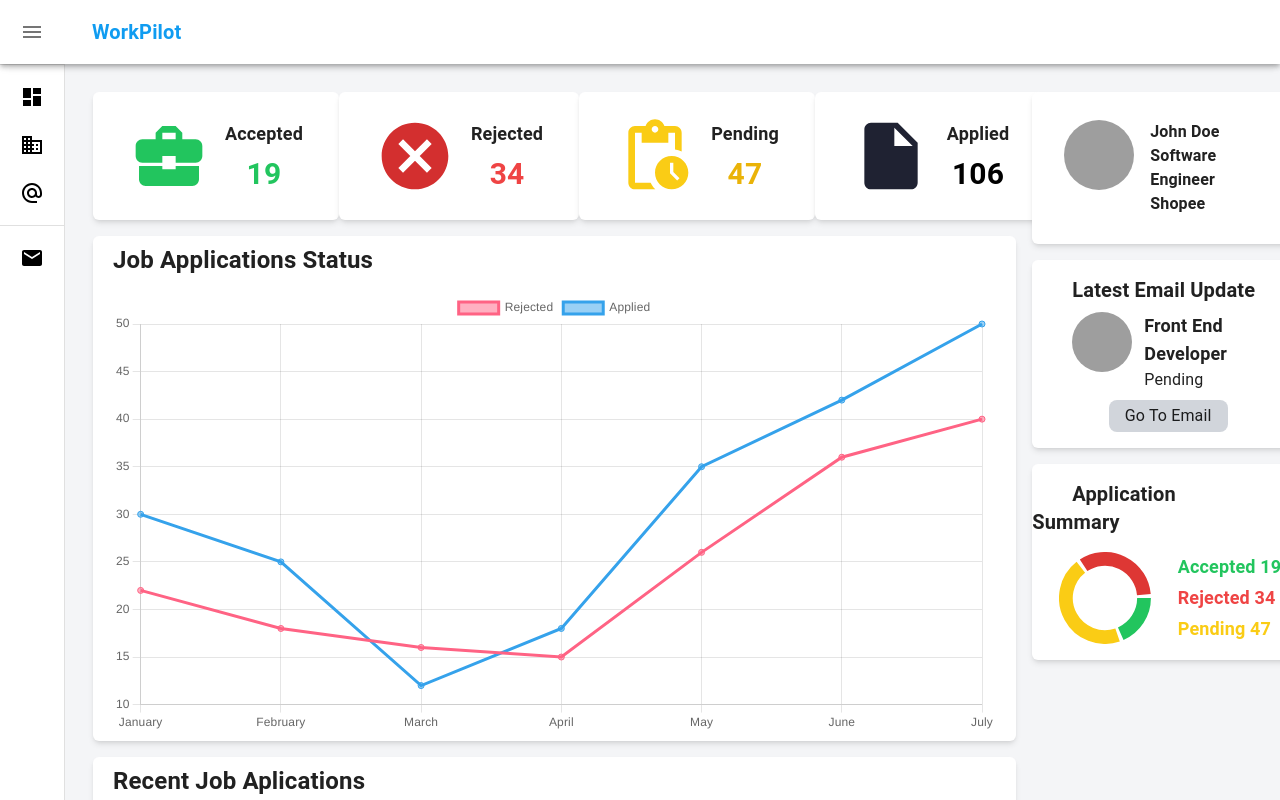
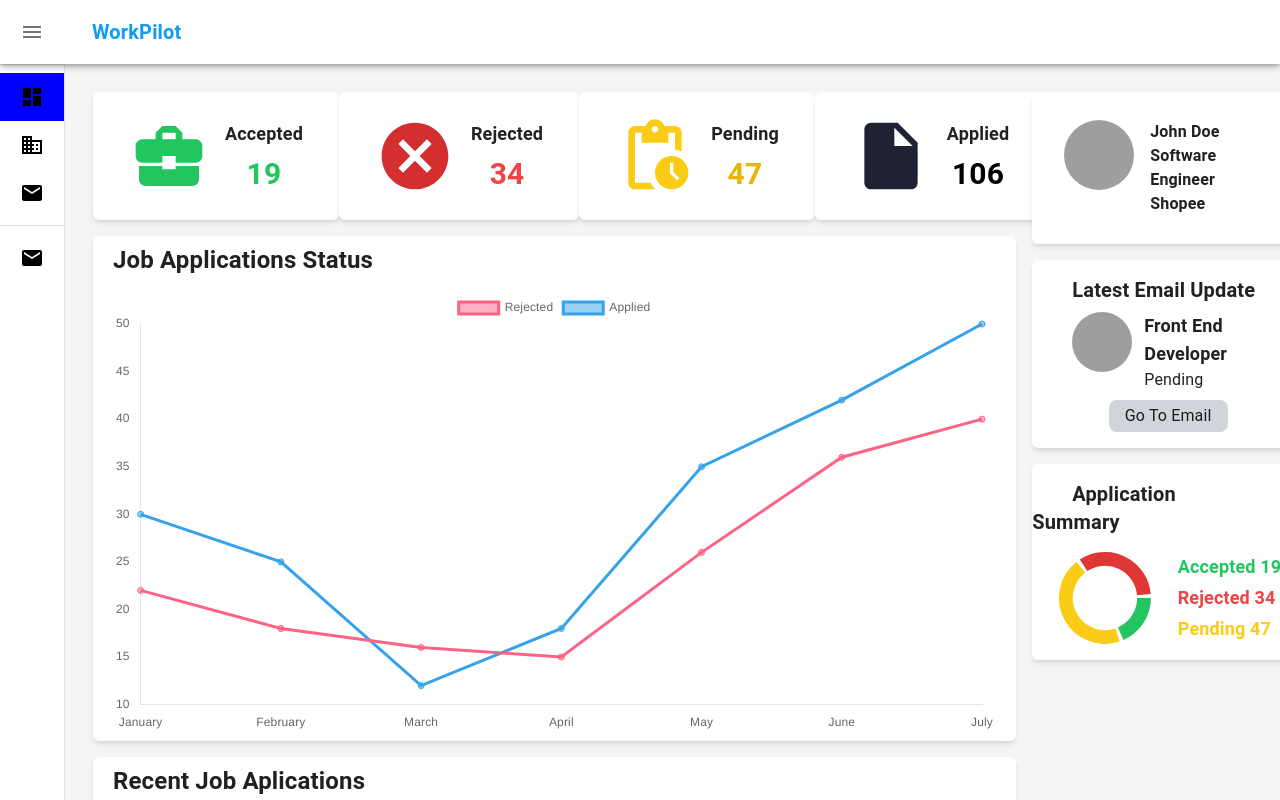
Before and after one commit to swankyhacker/work-pilot, a React (Create React App) app: page / in a window 1280 px wide. Shown: the top 800 px of the page. Built offline with nearby package versions, Linux system fonts and the light colour scheme; grey boxes are pictures that could not be loaded.

Commit message:
Fix inconsistencies

```diff
--- a/src/components/Dashboard/LineChart.js
+++ b/src/components/Dashboard/LineChart.js
@@ -1,16 +1,15 @@
-import React from "react";
 import {
+  CategoryScale,
   Chart as ChartJS,
-  CategoryScale,
+  Legend,
+  LineElement,
   LinearScale,
   PointElement,
-  LineElement,
   Title,
   Tooltip,
-  Legend,
 } from "chart.js";
+import React from "react";
 import { Line } from "react-chartjs-2";
-import { display } from "@mui/system";
 
 ChartJS.register(
   CategoryScale,
@@ -23,7 +22,17 @@ ChartJS.register(
 );
 
 export const options = {
-  scales:{
+  scales: {
+    x: {
+      grid: {
+        display: false,
+      },
+    },
+    y: {
+      grid: {
+        display: false,
+      },
+    },
   },
   responsive: true,
   plugins: {
@@ -35,8 +44,8 @@ export const options = {
 
 const labels = ["January", "February", "March", "April", "May", "June", "July"];
 
-const applied = [30, 25, 12, 18, 35, 42, 50]
-const rejected = [22, 18, 16, 15, 26, 36, 40]
+const applied = [30, 25, 12, 18, 35, 42, 50];
+const rejected = [22, 18, 16, 15, 26, 36, 40];
 
 export const data = {
   labels,
--- a/src/components/common/sidebar.js
+++ b/src/components/common/sidebar.js
@@ -14,9 +14,21 @@ import Companies from "../../pages/Companies";
 import Contacts from "../../pages/Contacts";
 import Dashboard from "../../pages/Dashboard";
 
+const pages = {
+  Dashboard: <Dashboard />,
+  Companies: <Companies />,
+  Contacts: <Contacts />,
+};
+
+const icons = {
+  Dashboard: <DashboardIcon />,
+  Companies: <BusinessIcon />,
+  Contacts: <MailIcon />,
+};
+
 export default function Sidebar() {
   const [open, setOpen] = useState(false);
-  const [currentPage, setCurrentPage] = useState(<Dashboard />);
+  const [currentPage, setCurrentPage] = useState("Dashboard");
 
   const handleDrawerOpen = () => {
     setOpen(true);
@@ -34,24 +46,17 @@ export default function Sidebar() {
       sidebarItems={
         <>
           <List>
-            <SidebarTab
-              open={open}
-              icon={<DashboardIcon />}
-              text={"Dashboard"}
-              onClick={() => setCurrentPage(<Dashboard />)}
-            />
-            <SidebarTab
-              open={open}
-              icon={<BusinessIcon />}
-              text={"Stats"}
-              onClick={() => setCurrentPage(<Companies />)}
-            />
-            <SidebarTab
-              open={open}
-              icon={<AlternateEmailIcon />}
-              text={"Contacts"}
-              onClick={() => setCurrentPage(<Contacts />)}
-            />
+            {Object.keys(pages).map((item) => {
+              return (
+                <SidebarTab
+                  open={open}
+                  icon={icons[item]}
+                  text={item}
+                  currentPage={currentPage}
+                  onClick={() => setCurrentPage(item)}
+                />
+              );
+            })}
           </List>
           <Divider />
           <List>
@@ -61,7 +66,7 @@ export default function Sidebar() {
           </List>
         </>
       }
-      page={currentPage}
+      page={pages[currentPage]}
     ></SidebarTemplate>
   );
 }
--- a/src/components/common/sidebarTab.js
+++ b/src/components/common/sidebarTab.js
@@ -4,9 +4,16 @@ import ListItemIcon from "@mui/material/ListItemIcon";
 import ListItemText from "@mui/material/ListItemText";
 import * as React from "react";
 
-export default function SidebarTab({ open, icon, text, onClick }) {
+export default function SidebarTab({ open, icon, text, onClick, currentPage }) {
   return (
-    <ListItem key={text} disablePadding sx={{ display: "block" }}>
+    <ListItem
+      key={text}
+      disablePadding
+      sx={{
+        display: "block",
+        backgroundColor: currentPage === text ? "blue" : "white",
+      }}
+    >
       <ListItemButton
         sx={{
           minHeight: 48,
```
Also changed, not shown: 1 other file (tests, documents, lock files or other folders).
